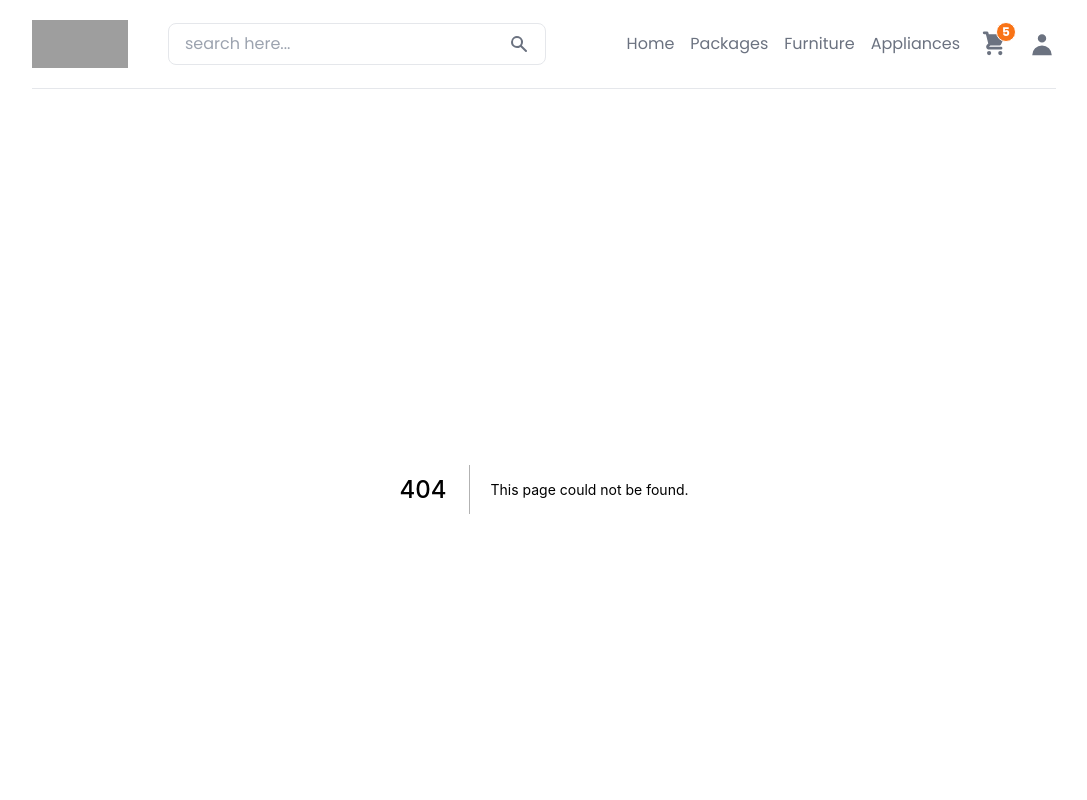
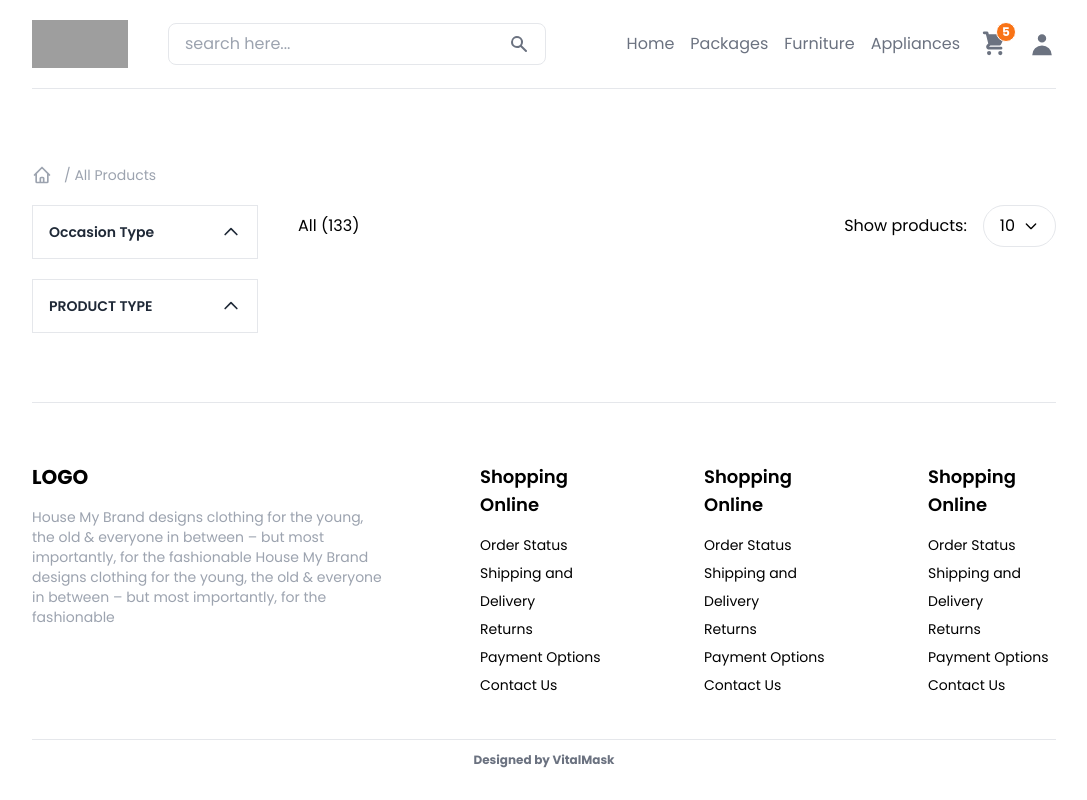
Before and after one commit to Vital-Masks/Ramany-Boutique-client, a Next.js app: page /products in a window 1280 px wide. Before the commit this address had no page. Shown: the top 800 px of the page, without its empty margins (96-1183 px from the left). Built offline with nearby package versions, Linux system fonts and the light colour scheme; grey boxes are pictures that could not be loaded.

Commit message:
feat: products page

```diff
--- a/components/Footer/index.js
+++ b/components/Footer/index.js
@@ -1,7 +1,7 @@
 const Footer = () => {
   return (
-    <div className="border-t max-w-screen-2xl mx-auto w-full flex flex-col">
-      <div className="grid grid-cols-5 gap-24 py-10">
+    <div className="border-t max-w-screen-lg 2xl:max-w-screen-xl mx-auto w-full py-2 md:py-5 px-5 md:px-20 xl:px-0">
+      <div className="grid grid-cols-2 md:grid-cols-5 gap-24 py-10">
         <div className=" col-span-2">
           <h1 className="text-xl font-bold">LOGO</h1>
           <p className="text-sm mt-4 text-gray-400">
--- /dev/null
+++ b/components/Layout/aside.js
@@ -0,0 +1,83 @@
+import { ChevronUpIcon, HomeIcon } from "@heroicons/react/outline";
+import { Disclosure } from "@headlessui/react";
+import Link from "next/link";
+
+const Aside = ({ open }) => {
+  return (
+    <aside>
+      <p className="text-gray-400 text-sm flex items-center gap-3">
+        <HomeIcon className="w-5 h-5 text-gray-400" /> / All Products
+      </p>
+
+      <Disclosure>
+        {({ open }) => (
+          <div className="border border-gray-200 my-5">
+            <Disclosure.Button className="focus:outline-none flex w-full justify-between p-4 text-left text-sm font-semibold text-gray-800 hover:bg-gray-200">
+              <span>Occasion Type</span>
+              <ChevronUpIcon
+                className={`${
+                  open ? "rotate-180 transform" : ""
+                } h-5 w-5 text-gray-800`}
+              />
+            </Disclosure.Button>
+            <Disclosure.Panel className="p-4 text-sm text-gray-700 font-medium ">
+              <ul>
+                <li className="my-4 hover:text-base active:text-base transition-transform">
+                  <Link href={`#`}>Engagement</Link>
+                </li>
+                <li className="my-4 hover:text-base active:text-base transition-transform">
+                  <Link href={`#`}>Sangeet & Mehendi</Link>
+                </li>
+                <li className="my-4 hover:text-base active:text-base transition-transform">
+                  <Link href={`#`}>Wedding/ Bridal</Link>
+                </li>
+                <li className="my-4 hover:text-base active:text-base transition-transform">
+                  <Link href={`#`}>Cocktail & Party</Link>
+                </li>
+                <li className="my-4 hover:text-base active:text-base transition-transform">
+                  <Link href={`#`}>Day to Day Wear</Link>
+                </li>
+              </ul>
+            </Disclosure.Panel>
+          </div>
+        )}
+      </Disclosure>
+
+      <Disclosure>
+        {({ open }) => (
+          <div className="border border-gray-200 my-5">
+            <Disclosure.Button className="focus:outline-none flex w-full justify-between p-4 text-left text-sm font-semibold text-gray-800 hover:bg-gray-200">
+              <span>PRODUCT TYPE</span>
+              <ChevronUpIcon
+                className={`${
+                  open ? "rotate-180 transform" : ""
+                } h-5 w-5 text-gray-800`}
+              />
+            </Disclosure.Button>
+            <Disclosure.Panel className="p-4 text-sm text-gray-700 font-medium ">
+              <ul>
+                <li className="my-4 hover:text-base active:text-base transition-transform">
+                  <Link href={`#`}>Engagement</Link>
+                </li>
+                <li className="my-4 hover:text-base active:text-base transition-transform">
+                  <Link href={`#`}>Sangeet & Mehendi</Link>
+                </li>
+                <li className="my-4 hover:text-base active:text-base transition-transform">
+                  <Link href={`#`}>Wedding/ Bridal</Link>
+                </li>
+                <li className="my-4 hover:text-base active:text-base transition-transform">
+                  <Link href={`#`}>Cocktail & Party</Link>
+                </li>
+                <li className="my-4 hover:text-base active:text-base transition-transform">
+                  <Link href={`#`}>Day to Day Wear</Link>
+                </li>
+              </ul>
+            </Disclosure.Panel>
+          </div>
+        )}
+      </Disclosure>
+    </aside>
+  );
+};
+
+export default Aside;
--- /dev/null
+++ b/components/Ui/Dropdown.js
@@ -0,0 +1,66 @@
+import { Menu, Transition } from "@headlessui/react";
+import { Fragment, useEffect, useRef, useState } from "react";
+import { ChevronDownIcon } from "@heroicons/react/solid";
+
+export default function Dropdown() {
+  const [open, setOpen] = useState(false);
+  return (
+    <div className="flex flex-col">
+      <button
+        onClick={() => setOpen(!open)}
+        class="flex items-center justify-between border border-gray-200 py-2 px-4 rounded-full"
+        type="button"
+        data-dropdown-toggle="dropdown"
+      >
+        10
+        <svg
+          class="w-4 h-4 ml-2"
+          fill="none"
+          stroke="currentColor"
+          viewBox="0 0 24 24"
+          xmlns="http://www.w3.org/2000/svg"
+        >
+          <path
+            stroke-linecap="round"
+            stroke-linejoin="round"
+            stroke-width="2"
+            d="M19 9l-7 7-7-7"
+          ></path>
+        </svg>
+      </button>
+      {open && (
+        <div
+          class=" bg-white text-base z-50 list-none divide-y divide-gray-100 rounded shadow my-4"
+          id="dropdown"
+        >
+          <ul class="py-1" aria-labelledby="dropdown">
+            <li>
+              <a
+                href="#"
+                class="text-sm hover:bg-gray-100 text-gray-700 block px-4 py-2"
+              >
+                10
+              </a>
+            </li>
+            <li>
+              <a
+                href="#"
+                class="text-sm hover:bg-gray-100 text-gray-700 block px-4 py-2"
+              >
+                20
+              </a>
+            </li>
+            <li>
+              <a
+                href="#"
+                class="text-sm hover:bg-gray-100 text-gray-700 block px-4 py-2"
+              >
+                30
+              </a>
+            </li>
+          </ul>
+        </div>
+      )}
+    </div>
+  );
+}
--- a/components/Views/Banner.js
+++ b/components/Views/Banner.js
@@ -1,5 +1,6 @@
 import Image from "next/image";
 import { ArrowRightIcon } from "@heroicons/react/solid";
+import Link from "next/link";
 
 const Banner = () => {
   return (
@@ -12,11 +13,18 @@ const Banner = () => {
       />
       <div className="absolute top-0 left-0 h-full bg-black bg-opacity-60 text-white flex flex-col justify-center items-start w-full">
         <div className="md:w-[70%] ml-10 lg:ml-40 xl:ml-60 xl:w-[60%]">
-          <h1 className="text-2xl md:text-5xl lg:text-6xl xl:text-8xl tracking-wide xl:leading-snug font-extrabold"> Make your Big Day More Colorful!</h1>
-            <button className="group flex items-center gap-6 mt-4">
-              <ArrowRightIcon className="w-8 h-8 bg-blue-600 rounded-full p-2" />
-              <p className="uppercase font-semibold tracking-widest group-hover:translate-x-2 transition-transform">Shop Now</p>
-            </button>
+          <h1 className="text-2xl md:text-5xl lg:text-6xl xl:text-8xl tracking-wide xl:leading-snug font-extrabold">
+            {" "}
+            Make your Big Day More Colorful!
+          </h1>
+          <button className="group flex items-center gap-6 mt-4">
+            <ArrowRightIcon className="w-8 h-8 bg-blue-600 rounded-full p-2" />
+            <Link href={`/products`}>
+              <p className="uppercase font-semibold tracking-widest group-hover:translate-x-2 transition-transform">
+                Shop Now
+              </p>
+            </Link>
+          </button>
         </div>
       </div>
     </div>
--- /dev/null
+++ b/pages/products/index.js
@@ -0,0 +1,22 @@
+import Aside from "../../components/Layout/aside";
+import { Menu } from "@headlessui/react";
+import Dropdown from "../../components/Ui/Dropdown";
+
+const Products = () => {
+  return (
+    <div className="max-w-screen-lg 2xl:max-w-screen-xl mx-auto w-full py-2 md:py-5 px-5 md:px-20 xl:px-0 mt-14 grid grid-cols-4 gap-10">
+      <Aside />
+      <div className="col-span-3">
+        <div className="flex items-baseline justify-between">
+          <h4>All (133)</h4>
+          <div className="flex items-baseline gap-4 mt-10">
+            <p>Show products:</p>
+            <Dropdown/>
+          </div>
+        </div>
+      </div>
+    </div>
+  );
+};
+
+export default Products;
```
